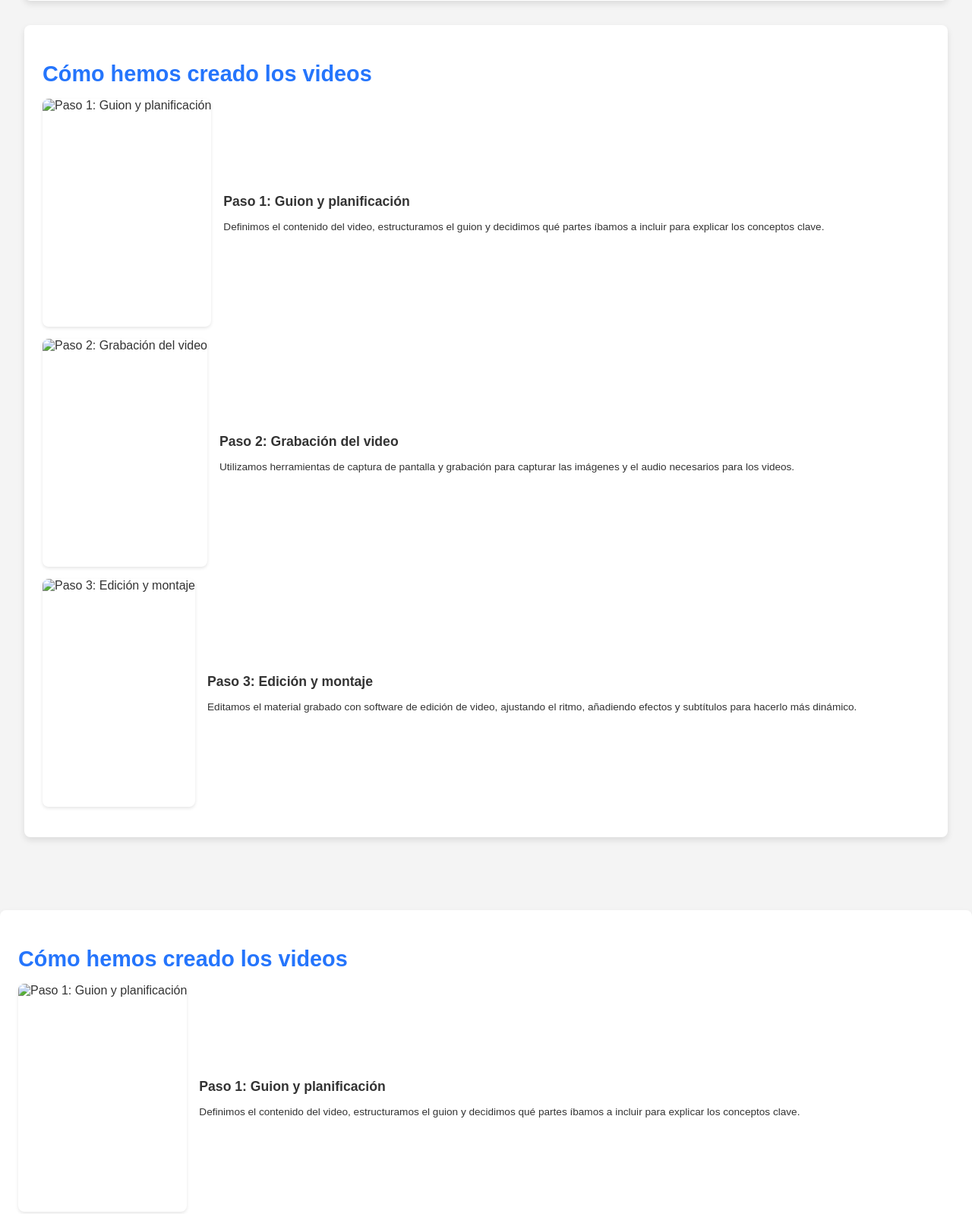
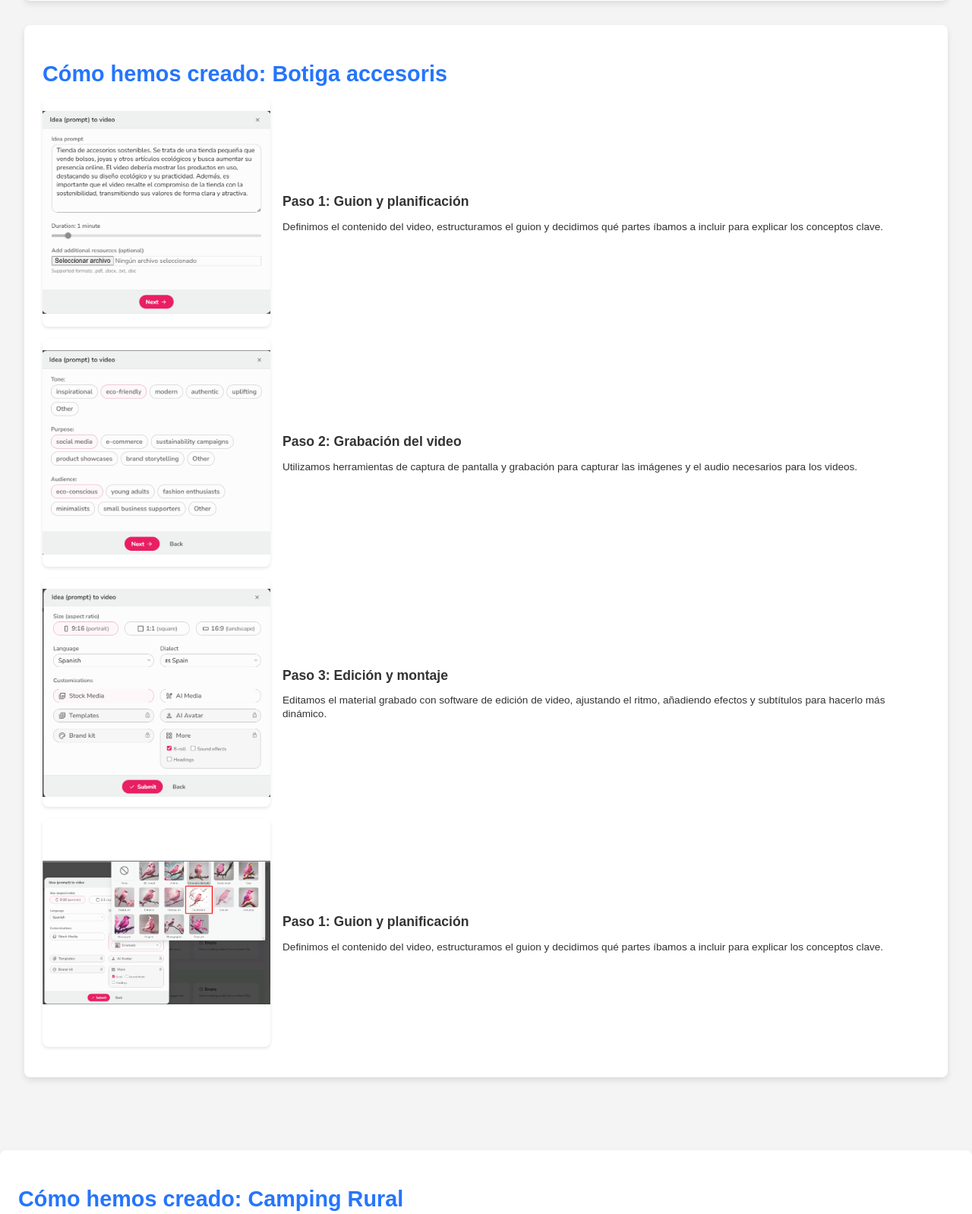
Before and after one commit to Aitor2507/Promocio_digital, a plain HTML site: page index.html in a window 1280 px wide. Shown: the part 2200-3798 px from the top of the page at 76% size. Drawn offline with Linux system fonts and the light colour scheme.

Commit message:
imagenes añadidas

```diff
--- a/index.html
+++ b/index.html
@@ -47,7 +47,7 @@
       <h2>Video 2: Camping rural</h2>
       <div class="video-container">
         <video controls>
-          <source src="video2.mp4" type="video/mp4">
+          <source src="./videos/camping_rural.mp4" type="video/mp4">
           Tu navegador no soporta el formato de video.
         </video>
       </div>
@@ -73,51 +73,65 @@
 
     <!-- Nueva sección: Cómo hemos creado los videos -->
     <section class="creation-steps">
-      <h2>Cómo hemos creado los videos</h2>
+      <h2>Cómo hemos creado: Botiga accesoris</h2>
       <div class="step">
-        <img src="step1.jpg" alt="Paso 1: Guion y planificación">
+        <img src="./imagenes/Paso1_tienda_accesorios.png" alt="Paso 1: Guion y planificación">
         <div class="step-description">
           <h3>Paso 1: Guion y planificación</h3>
           <p>Definimos el contenido del video, estructuramos el guion y decidimos qué partes íbamos a incluir para explicar los conceptos clave.</p>
         </div>
       </div>
       <div class="step">
-        <img src="./imagenes/Captura de pantalla 2025-02-06 134555.png" alt="Paso 2: Grabación del video">
+        <img src="./imagenes/Paso2_tienda_accesorios.png" alt="Paso 2: Grabación del video">
         <div class="step-description">
           <h3>Paso 2: Grabación del video</h3>
           <p>Utilizamos herramientas de captura de pantalla y grabación para capturar las imágenes y el audio necesarios para los videos.</p>
         </div>
       </div>
       <div class="step">
-        <img src="./imagenes/Captura de pantalla 2025-02-06 134055.png" alt="Paso 3: Edición y montaje">
+        <img src="./imagenes/Paso3.png" alt="Paso 3: Edición y montaje">
         <div class="step-description">
           <h3>Paso 3: Edición y montaje</h3>
           <p>Editamos el material grabado con software de edición de video, ajustando el ritmo, añadiendo efectos y subtítulos para hacerlo más dinámico.</p>
         </div>
       </div>
+      <div class="step">
+        <img src="./imagenes/Paso4_tienda_accesorios.png" alt="Paso 1: Guion y planificación">
+        <div class="step-description">
+          <h3>Paso 1: Guion y planificación</h3>
+          <p>Definimos el contenido del video, estructuramos el guion y decidimos qué partes íbamos a incluir para explicar los conceptos clave.</p>
+        </div>
+      </div>
     </section>
   </main>
   <section class="creation-steps">
-    <h2>Cómo hemos creado los videos</h2>
+    <h2>Cómo hemos creado: Camping Rural</h2>
     <div class="step">
-      <img src="step1.jpg" alt="Paso 1: Guion y planificación">
+      <img src="./imagenes/Camping_rural_paso1.png" alt="Paso 1: Guion y planificación">
       <div class="step-description">
         <h3>Paso 1: Guion y planificación</h3>
         <p>Definimos el contenido del video, estructuramos el guion y decidimos qué partes íbamos a incluir para explicar los conceptos clave.</p>
       </div>
     </div>
     <div class="step">
-      <img src="./imagenes/Captura de pantalla 2025-02-06 134555.png" alt="Paso 2: Grabación del video">
+      <img src="./imagenes/Paso2_camping_rural.png" alt="Paso 2: Grabación del video">
       <div class="step-description">
         <h3>Paso 2: Grabación del video</h3>
         <p>Utilizamos herramientas de captura de pantalla y grabación para capturar las imágenes y el audio necesarios para los videos.</p>
       </div>
     </div>
     <div class="step">
-      <img src="./imagenes/Captura de pantalla 2025-02-06 134055.png" alt="Paso 3: Edición y montaje">
+      <img src="./imagenes/Paso3.png" alt="Paso 3: Edición y montaje">
       <div class="step-description">
         <h3>Paso 3: Edición y montaje</h3>
         <p>Editamos el material grabado con software de edición de video, ajustando el ritmo, añadiendo efectos y subtítulos para hacerlo más dinámico.</p>
+      </div>
+    </div>
+    <div class="step">
+      <img src="./imagenes/Paso4_camping_rural.png" alt="Paso 1: Guion y planificación">
+      <div class="step-description">
+        <h3>Paso 1: Guion y planificación</h3>
+        <p>Definimos el contenido del video, estructuramos el guion y decidimos qué partes íbamos a incluir para explicar los conceptos clave.</p>
       </div>
     </div>
   </section>
```
Also changed, not shown: imagenes/Camping_rural_paso1.png (added), imagenes/Paso1_tienda_accesorios.png (renamed from imagenes/Captura de pantalla 2025-02-06 124403.png), imagenes/Paso2_camping_rural.png (added), imagenes/Paso2_tienda_accesorios.png (added), imagenes/Paso3.png (added), imagenes/Paso4_camping_rural.png (added), imagenes/Paso4_tienda_accesorios.png (added).
